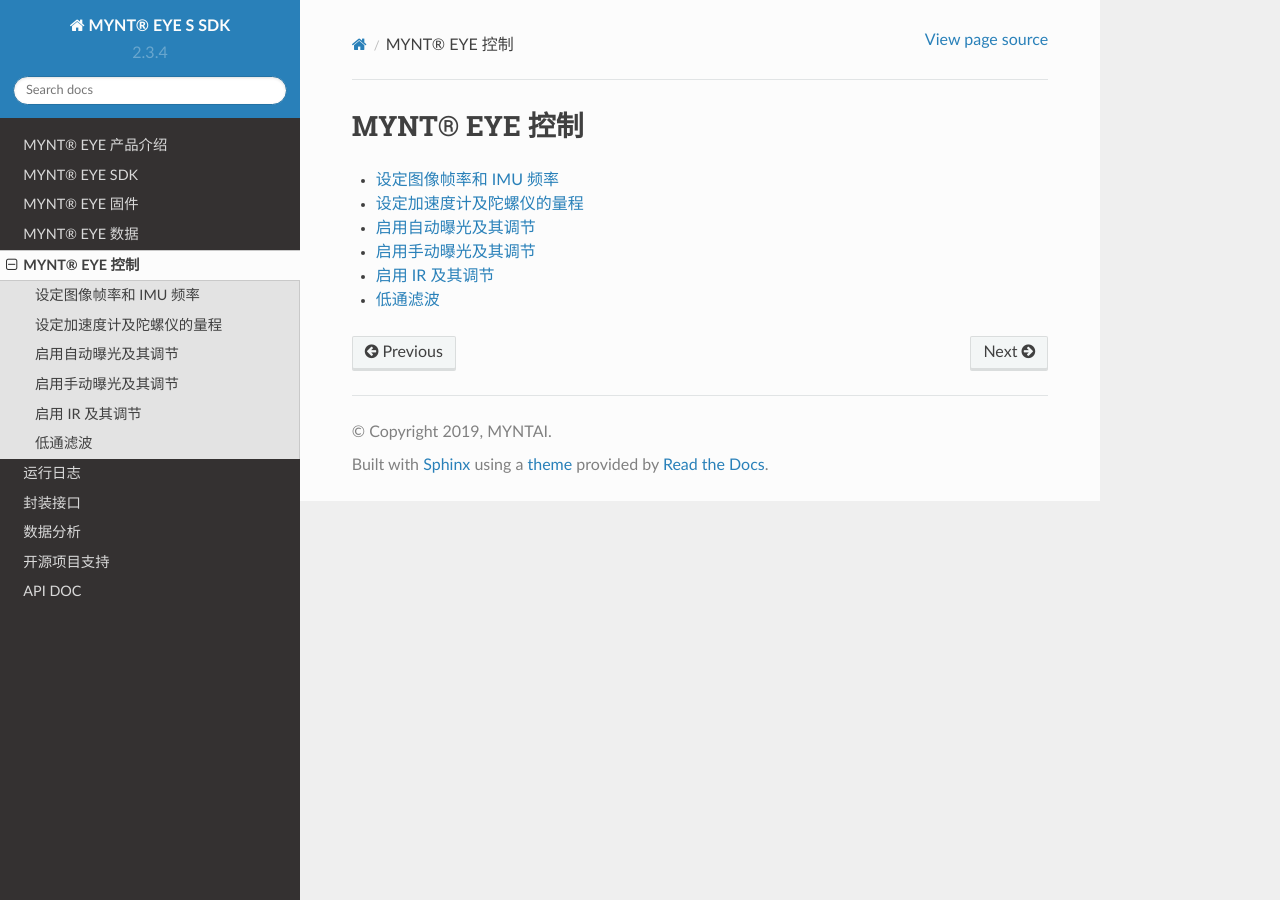
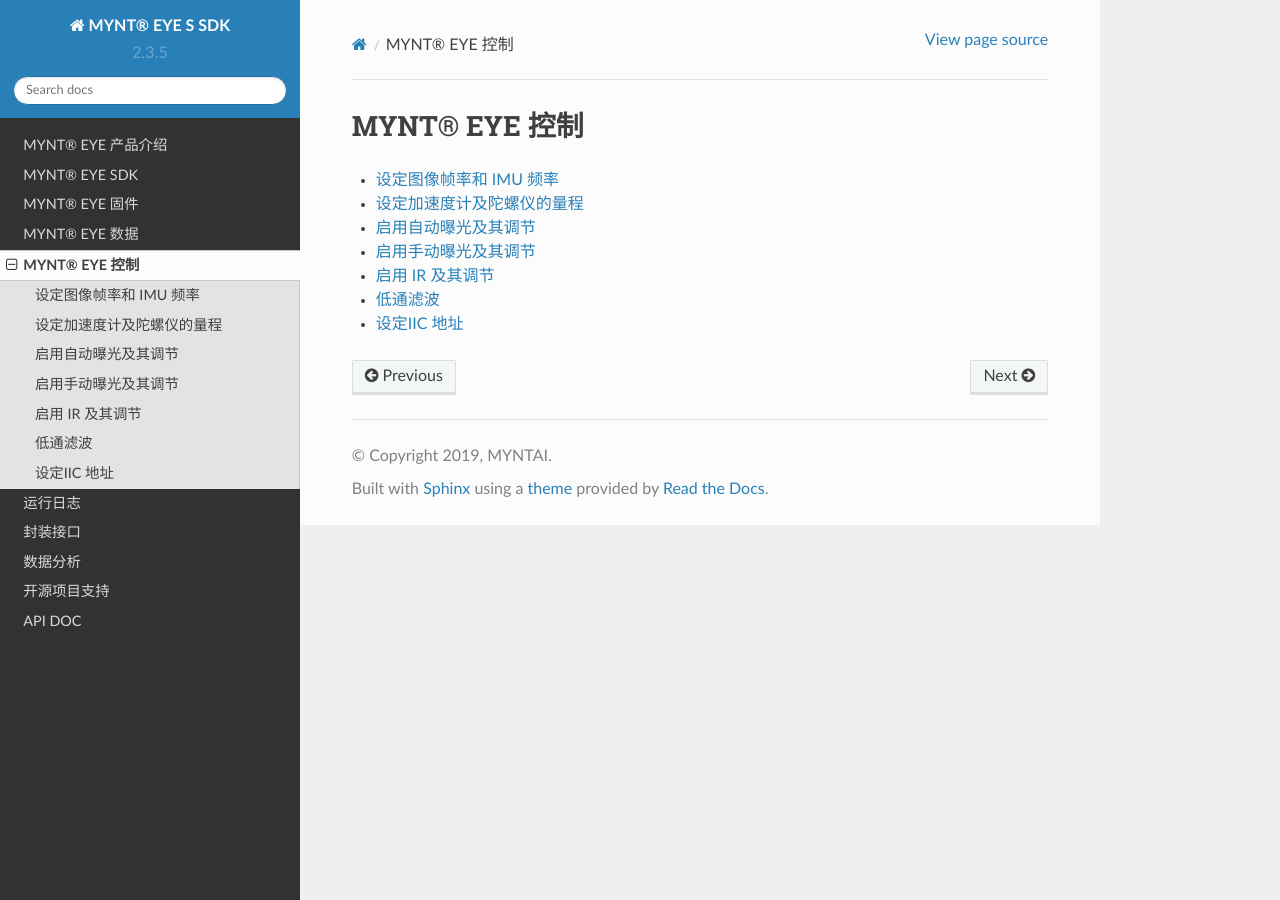
Before and after one commit to slightech/MYNT-EYE-S-SDK-Docs-zh_CN, a Sphinx documentation site: the page built from docs/src/control/contents.rst, in a window 1280 px wide. Built offline with Sphinx 7.4.7 and the Read the Docs theme 2.0.0, drawn with Linux system fonts in a browser that asks for light colours; pages that are not in the unit, such as notebooks, are missing from menus.

Commit message:
docs(*): fix issue

```diff
--- a/docs/conf.py
+++ b/docs/conf.py
@@ -24,7 +24,7 @@
 author = 'MYNTAI'
 
 # The short X.Y version
-version = '2.3.4'
+version = '2.3.5'
 # The full version, including alpha/beta/rc tags
 release = version
 
--- a/docs/src/control/contents.rst
+++ b/docs/src/control/contents.rst
@@ -11,3 +11,4 @@
    manual_exposure
    infrared
    imu_low_pass_filter
+   iic_address
--- a/docs/src/control/iic_address.rst
+++ b/docs/src/control/iic_address.rst
@@ -55,4 +55,4 @@
 
 样例程序按 ``ESC/Q`` 结束。
 
-完整代码样例，请见 `imu_range.cc <https://github.com/slightech/MYNT-EYE-S-SDK/blob/master/samples/tutorials/control/iic_address.cc >`_ 。
+完整代码样例，请见 `iic_address.cc <https://github.com/slightech/MYNT-EYE-S-SDK/blob/master/samples/tutorials/control/iic_address.cc >`_ 。
--- a/docs/src/mynteye/assembly.rst
+++ b/docs/src/mynteye/assembly.rst
@@ -5,6 +5,6 @@
 
 产品附件包含：双目*1、数据线*1
 
-为了更好的支持您的开发，我们还提供双目支架，您可以在我们的天猫旗舰店 `mynt小觅旗舰店 <https://xiaomishuma.tmall.com>`_ 进行购买。
+为了更好的支持您的开发，我们还提供双目支架，您可以在我们的天猫旗舰店 `mynt小觅旗舰店 <https://detail.tmall.com/item.htm?spm=a1z10.15-b-s.w4023-20995916615.13.48361ebdwkseKq&id=582162340946&skuId=3906271937309>`_ 进行购买。
 
 .. image:: ../../images/tripod.png
```
Also changed, not shown: 1 other file.
